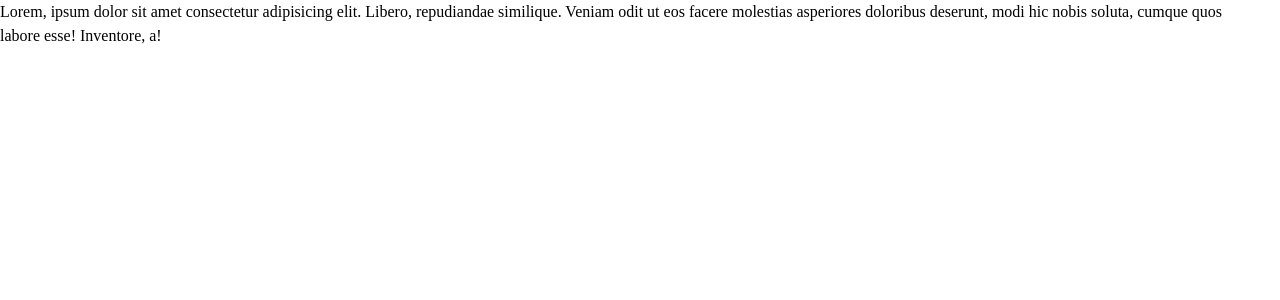
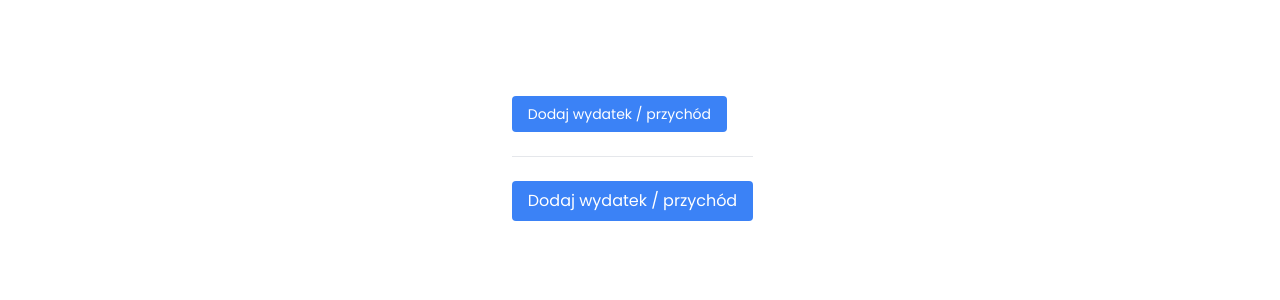
Before and after one commit to grzegorzpokorski/budget-plan, a Next.js app: page / in a window 1280 px wide. Shown: the top 300 px of the page. Built offline with nearby package versions, Linux system fonts and the light colour scheme.

Commit message:
feat: add Button component

```diff
--- a/package.json
+++ b/package.json
@@ -19,6 +19,7 @@
     "next": "13.2.4",
     "react": "18.2.0",
     "react-dom": "18.2.0",
+    "tailwind-merge": "^1.10.0",
     "typescript": "4.9.5"
   },
   "devDependencies": {
--- a/src/app/layout.tsx
+++ b/src/app/layout.tsx
@@ -4,7 +4,7 @@ import { Poppins } from "next/font/google";
 
 const rubik = Poppins({
   weight: ["400", "500", "600", "700"],
-  variable: "--font-rubik",
+  variable: "--font-poppins",
 });
 
 export default function RootLayout({ children }: { children: ReactNode }) {
--- a/src/app/page.tsx
+++ b/src/app/page.tsx
@@ -1,10 +1,11 @@
+import { Button } from "@/components/atoms/Button/Button";
+
 export default function Home() {
   return (
-    <p>
-      Lorem, ipsum dolor sit amet consectetur adipisicing elit. Libero,
-      repudiandae similique. Veniam odit ut eos facere molestias asperiores
-      doloribus deserunt, modi hic nobis soluta, cumque quos labore esse!
-      Inventore, a!
-    </p>
+    <div className="max-w-2xl mx-auto px-3 mt-24">
+      <Button>Dodaj wydatek / przychód</Button>
+      <hr className="my-6" />
+      <Button size="large">Dodaj wydatek / przychód</Button>
+    </div>
   );
 }
--- /dev/null
+++ b/src/components/atoms/Button/Button.tsx
@@ -0,0 +1,41 @@
+import { ReactNode } from "react";
+import { twMerge } from "tailwind-merge";
+
+type ButtonProps = {
+  children: ReactNode;
+  type?: "button" | "submit";
+  size?: "default" | "large";
+  variant?: "default";
+  disabled?: boolean;
+  onClick?: () => void;
+};
+
+const defaultStyles = twMerge(
+  "inline-flex gap-1.5 justify-center items-center rounded text-white transition-colors",
+  "disabled:cursor-not-allowed disabled:bg-gray-300",
+);
+
+const variants = {
+  default: twMerge("bg-blue-500 hover:bg-blue-600 border-blue-500"),
+} as const;
+
+const sizes = {
+  default: "py-2 px-4 text-sm",
+  large: "py-2 px-4 text-base",
+} as const;
+
+export const Button = ({
+  children,
+  type = "button",
+  variant = "default",
+  size = "default",
+}: ButtonProps) => {
+  return (
+    <button
+      type={type}
+      className={twMerge(defaultStyles, variants[variant], sizes[size])}
+    >
+      {children}
+    </button>
+  );
+};
```
Also changed, not shown: 1 other file (tests, documents, lock files or other folders).
